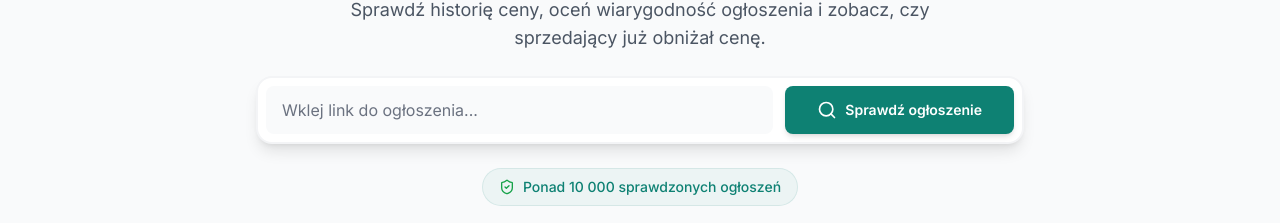
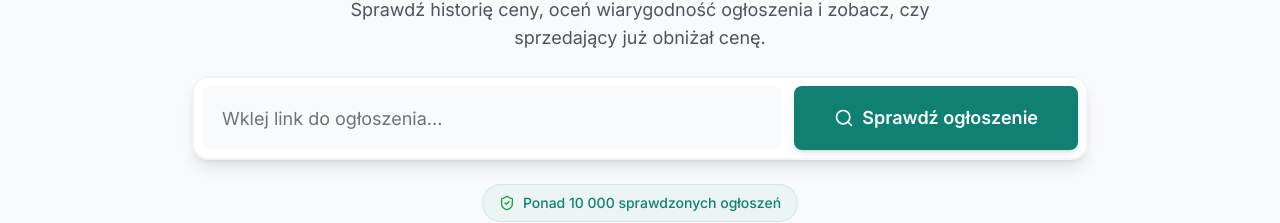
Before and after one commit to edzio27/obczajone.pl, a Next.js app: page / in a window 1280 px wide. Shown: the part 209-432 px from the top of the page. Built offline with nearby package versions, Linux system fonts and the light colour scheme; no server answers; the database is empty.

Commit message:
Make the listing URL input and button bigger and more prominent

```diff
--- a/components/listing-url-form.tsx
+++ b/components/listing-url-form.tsx
@@ -119,14 +119,14 @@ export function ListingUrlForm() {
   };
 
   return (
-    <form onSubmit={handleSubmit} className="w-full max-w-3xl">
+    <form onSubmit={handleSubmit} className="w-full max-w-4xl">
       <div className="flex flex-col sm:flex-row gap-3 bg-white p-2 rounded-2xl shadow-lg border-2 border-gray-100 hover:border-primary/30 transition-colors">
         <Input
           type="url"
           value={url}
           onChange={(e) => setUrl(e.target.value)}
           placeholder="Wklej link do ogłoszenia..."
-          className="flex-1 border-0 focus-visible:ring-0 text-base h-12 px-4"
+          className="flex-1 border-0 focus-visible:ring-0 text-lg h-16 px-5"
           required
           disabled={loading}
         />
@@ -134,7 +134,7 @@ export function ListingUrlForm() {
           type="submit"
           disabled={loading}
           size="lg"
-          className="bg-primary hover:bg-primary/90 shadow-md hover:shadow-lg transition-all font-semibold h-12 px-8"
+          className="bg-primary hover:bg-primary/90 shadow-md hover:shadow-lg transition-all font-semibold h-16 px-10 text-lg"
         >
           {loading ? (
             <>
```
